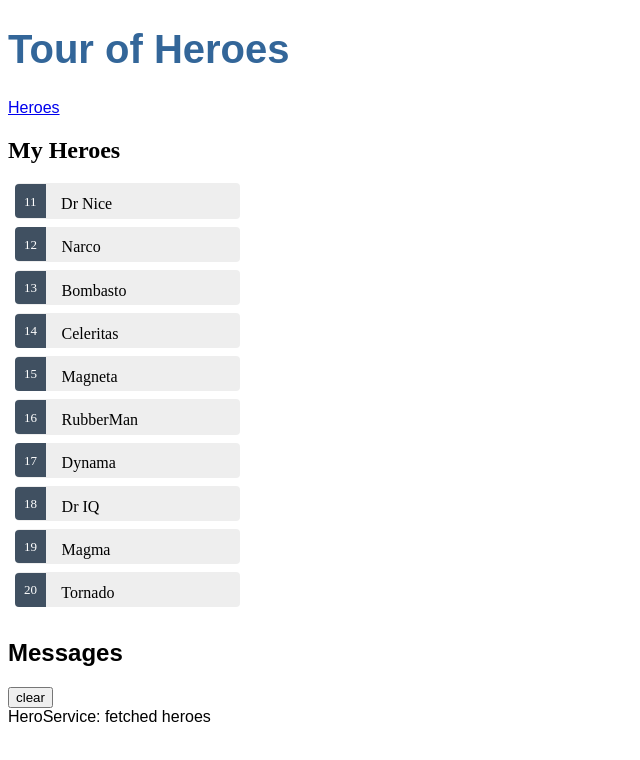
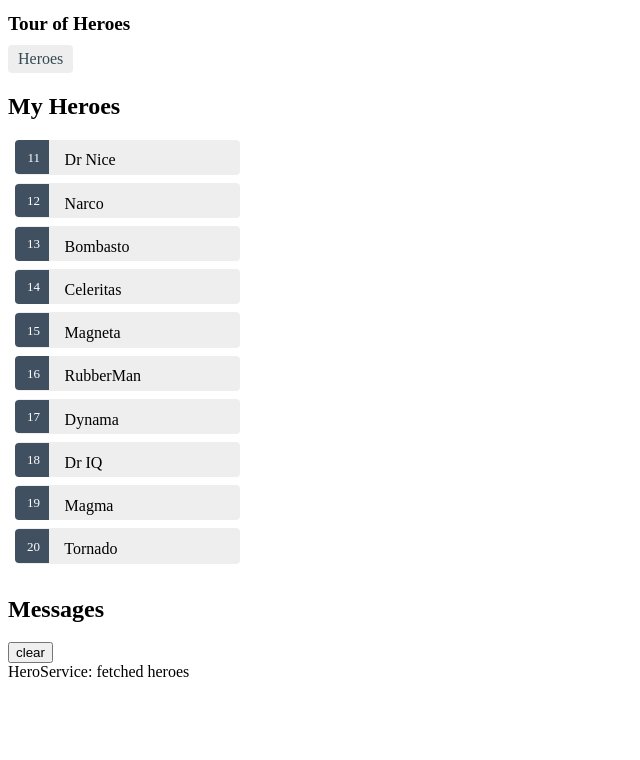
Before and after one commit to adrianWadrzyk/angular-tour-of-heroes, an Angular app: page /heroes in a window 1280 px wide. Shown: the top 760 px of the page, without its empty margins (0-640 px from the left). Built offline with nearby package versions, Linux system fonts and the light colour scheme.

Commit message:
add style

```diff
--- a/src/app/app.component.css
+++ b/src/app/app.component.css
@@ -1,22 +1,23 @@
-/* Application-wide Styles */
+/* AppComponent's private CSS styles */
 h1 {
-    color: #369;
-    font-family: Arial, Helvetica, sans-serif;
-    font-size: 250%;
-  }
-  h2, h3 {
-    color: #444;
-    font-family: Arial, Helvetica, sans-serif;
-    font-weight: lighter;
-  }
-  body {
-    margin: 2em;
-  }
-  body, input[type="text"], button {
-    color: #333;
-    font-family: Cambria, Georgia;
-  }
-  /* everywhere else */
-  * {
-    font-family: Arial, Helvetica, sans-serif;
-  }
+  font-size: 1.2em;
+  margin-bottom: 0;
+}
+nav a {
+  padding: 5px 10px;
+  text-decoration: none;
+  margin-top: 10px;
+  display: inline-block;
+  background-color: #eee;
+  border-radius: 4px;
+}
+nav a:visited, a:link {
+  color: #334953;
+}
+nav a:hover {
+  color: #039be5;
+  background-color: #cfd8dc;
+}
+nav a.active {
+  color: #039be5;
+}
--- a/src/app/hero-detail/hero-detail.component.css
+++ b/src/app/hero-detail/hero-detail.component.css
@@ -0,0 +1,30 @@
+/* HeroDetailComponent's private CSS styles */
+label {
+    display: inline-block;
+    width: 3em;
+    margin: .5em 0;
+    color: #607D8B;
+    font-weight: bold;
+  }
+  input {
+    height: 2em;
+    font-size: 1em;
+    padding-left: .4em;
+  }
+  button {
+    margin-top: 20px;
+    font-family: Arial;
+    background-color: #eee;
+    border: none;
+    padding: 5px 10px;
+    border-radius: 4px;
+    cursor: pointer;
+  }
+  button:hover {
+    background-color: #cfd8dc;
+  }
+  button:disabled {
+    background-color: #eee;
+    color: #ccc;
+    cursor: auto;
+  }
--- a/src/app/heroes/heroes.component.css
+++ b/src/app/heroes/heroes.component.css
@@ -6,28 +6,33 @@
   width: 15em;
 }
 .heroes li {
+  position: relative;
   cursor: pointer;
-    position: relative;
-    left: 0;
   background-color: #EEE;
   margin: .5em;
   padding: .3em 0;
   height: 1.6em;
   border-radius: 4px;
 }
+
 .heroes li:hover {
   color: #607D8B;
   background-color: #DDD;
   left: .1em;
 }
-  .heroes li.selected {
-    background-color: #CFD8DC;
-    color: white;
+
+.heroes a {
+  color: #333;
+  text-decoration: none;
+  position: relative;
+  display: block;
+  width: 250px;
 }
-  .heroes li.selected:hover {
-    background-color: #BBD8DC;
-    color: white;
+
+.heroes a:hover {
+  color:#607D8B;
 }
+
 .heroes .badge {
   display: inline-block;
   font-size: small;
@@ -39,6 +44,8 @@
   left: -1px;
   top: -4px;
   height: 1.8em;
+  min-width: 16px;
+  text-align: right;
   margin-right: .8em;
   border-radius: 4px 0 0 4px;
 }
```
Lines whose indentation alone changed are shown as unchanged.
